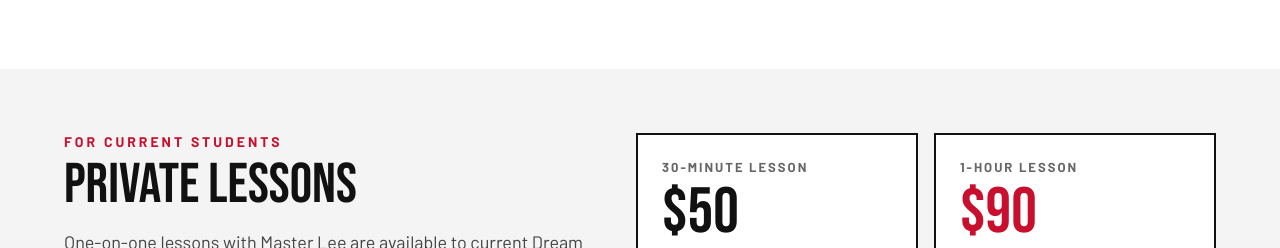
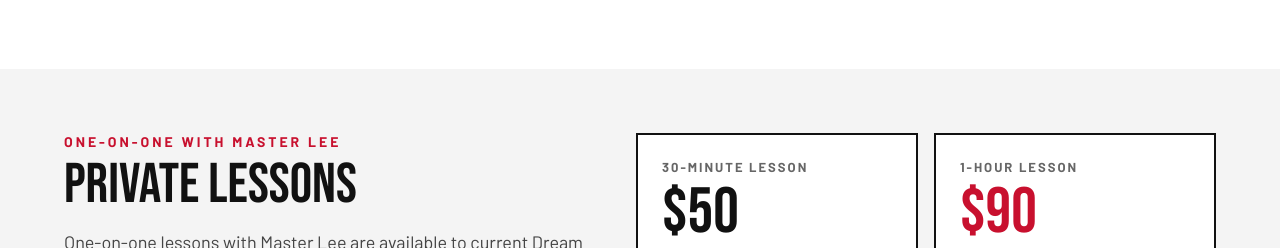
Before and after one commit to janejung90/dreamtkd-website, a plain HTML site: page schedule.html in a window 1280 px wide. Shown: the part 1360-1608 px from the top of the page. Drawn offline with Linux system fonts and the light colour scheme.

Commit message:
Private lessons: restore eyebrow
Co-Authored-By: Claude Opus 5.5 <noreply@anthropic.com>
Claude-Session: https://claude.ai/code/session_01JVuN1EwvXGjJ5zS6mh1Q7v

```diff
--- a/schedule.html
+++ b/schedule.html
@@ -156,7 +156,7 @@
 <section id="private" style="background: #F4F4F4;">
 <div style="max-width: 1200px; margin: 0 auto; padding: 64px 24px 72px; display: flex; flex-wrap: wrap; gap: 32px; align-items: flex-start;">
 <div style="flex: 1 1 380px; min-width: 0;">
-<p style="margin: 0 0 8px; color: #C8102E; font-weight: 700; letter-spacing: 3px; font-size: 14px;">FOR CURRENT STUDENTS</p>
+<p style="margin: 0 0 8px; color: #C8102E; font-weight: 700; letter-spacing: 3px; font-size: 14px;">ONE-ON-ONE WITH MASTER LEE</p>
 <h2 style="margin: 0 0 14px; font-family: 'Bebas Neue', sans-serif; font-size: 56px; font-weight: 400; line-height: 1;">Private Lessons</h2>
 <p style="margin: 0 0 22px; font-size: 18px; line-height: 1.6; color: #444444; max-width: 520px;">One-on-one lessons with Master Lee are available to current Dream Taekwondo students. Times are arranged directly with the studio.</p>
 <p style="margin: 0; font-size: 16px; color: #444444;">Questions? <a href="mailto:usdreamtkd@gmail.com?subject=Private%20Lesson" style="font-weight: 700;">usdreamtkd@gmail.com</a></p>
```
